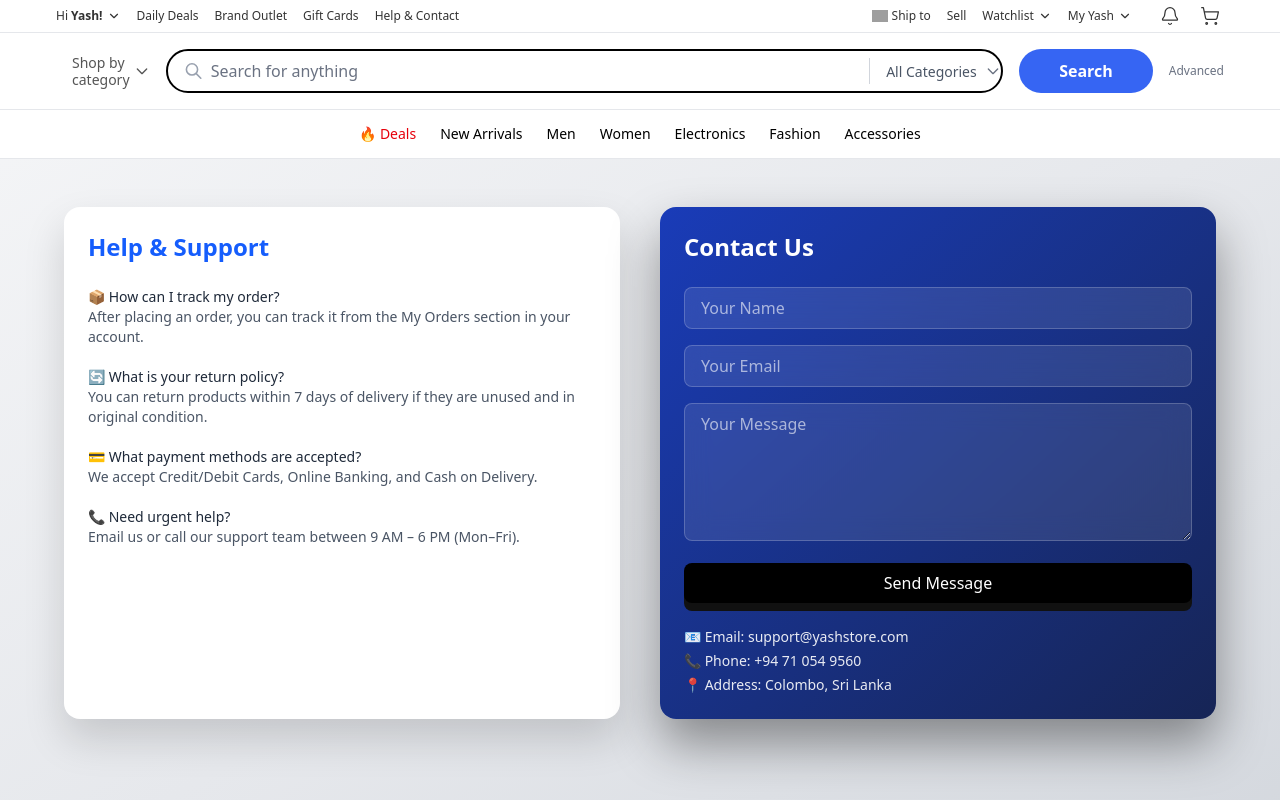
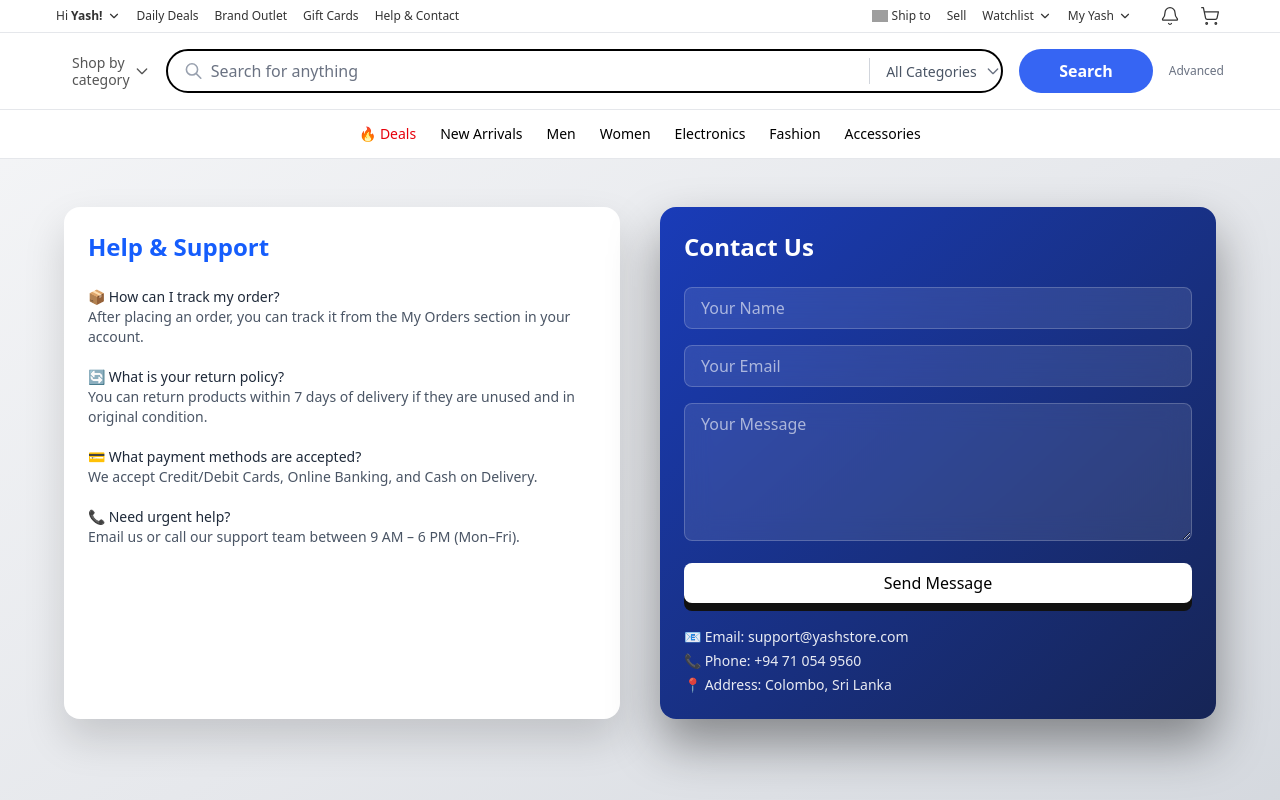
Before and after one commit to yasarahasini/Ecommerce-website, a Next.js app in the folder frontend/: page /help in a window 1280 px wide. Shown: the top 800 px of the page. Built offline with nearby package versions, Linux system fonts and the light colour scheme; grey boxes are pictures that could not be loaded.

Commit message:
update pages

```diff
--- a/frontend/app/(user)/help/page.tsx
+++ b/frontend/app/(user)/help/page.tsx
@@ -7,7 +7,7 @@ const HelpContactPage: React.FC = () => {
     <div className="min-h-screen bg-gradient-to-br from-gray-100 via-gray-200 to-gray-300 py-12 px-4">
       <div className="max-w-6xl mx-auto grid md:grid-cols-2 gap-10 perspective-[1200px]">
 
-        {/* ================= Help & Support ================= */}
+
         <div
           className="bg-white text-blue-600 rounded-2xl p-6
           shadow-[0_20px_40px_rgba(0,0,0,0.15)]
@@ -59,7 +59,7 @@ const HelpContactPage: React.FC = () => {
           </div>
         </div>
 
-        {/* ================= Contact Us ================= */}
+
         <div
           className="bg-gradient-to-br from-blue-800 to-blue-950 text-white rounded-2xl p-6
           shadow-[0_25px_50px_rgba(0,0,0,0.4)]
@@ -98,7 +98,7 @@ const HelpContactPage: React.FC = () => {
 
             <button
               type="submit"
-              className="w-full bg-black text-white py-2 rounded-lg
+              className="w-full bg-white text-black py-2 rounded-lg
               shadow-[0_8px_0_#111]
               active:translate-y-2 active:shadow-none
               hover:bg-gray-900 transition"
```
